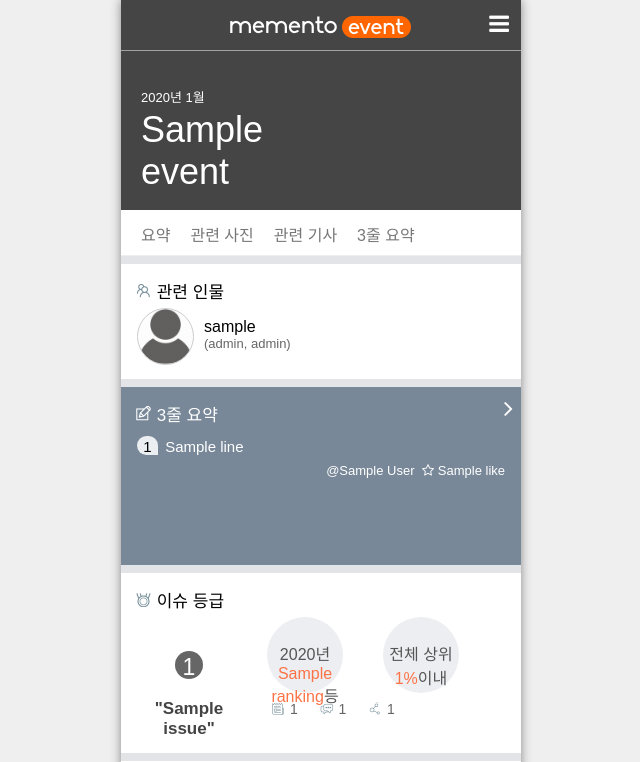
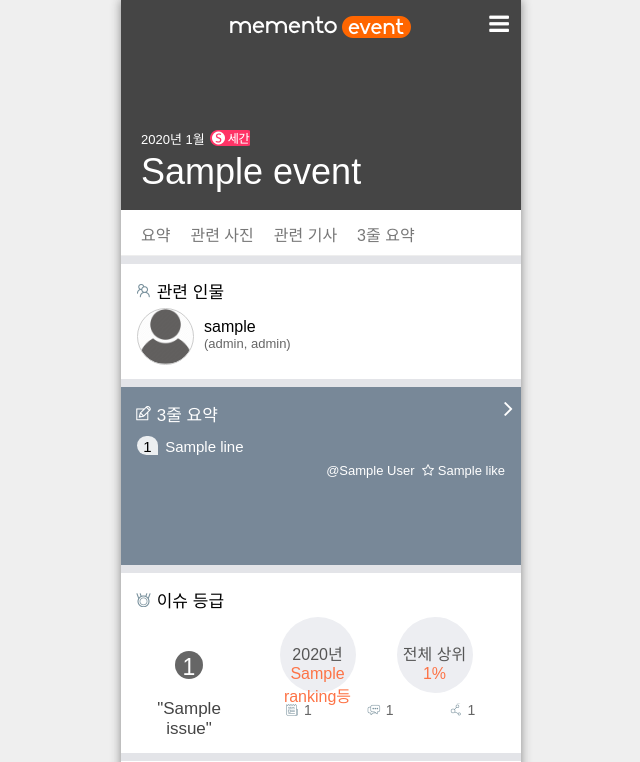
Before and after one commit to memento7/service-frontend, a Python web app: template template/event_magazine/summary.html in a window 1280 px wide. Shown: the top 762 px of the page, without its empty margins (319-959 px from the left). Run offline with Jinja, Linux system fonts and the light colour scheme; the template is opened without the code that fills it: most values are stand-ins (such as "Sample title", 1, 10 or a date in 2020); some libraries are stand-ins or nearby versions.

Commit message:
Improve event-magazine, DTO
Improve `emotions` on event-magazine
Make `repr_image` method on People & Event model
Use People model on `entities` of Event model

```diff
--- a/models/_mockup.py
+++ b/models/_mockup.py
@@ -291,7 +291,7 @@ event80001 = {
 		{
 			'id': 70002,
 			'nickname': "김태희",
-			'roles': ['배우'],
+			'realname': "김태희",
 			'images': [
 				{
 					'path': "https://search.pstatic.net/common?type=o&size=120x150&quality=95&direct=true&src=http%3A%2F%2Fsstatic.naver.net%2Fpeople%2F28%2F201406261348278841.jpg",
@@ -303,7 +303,6 @@ event80001 = {
 			'id': 70003,
 			'nickname': "비",
 			'realname': "정지훈",
-			'roles': ['가수', '배우'],
 			'images': [
 				{
 					'path': "https://search.pstatic.net/common?type=o&size=120x150&quality=95&direct=true&src=http%3A%2F%2Fsstatic.naver.net%2Fpeople%2F71%2F20170123185015611.jpg",
--- a/static/css/event_magazine.css
+++ b/static/css/event_magazine.css
@@ -4,6 +4,7 @@ header{
 	position: absolute;
 	border-bottom-color: white;
 	border-bottom-color: rgba(255, 255, 255, 0.5);
+	border-bottom: none;
 	z-index: 11;
 }
 
@@ -21,6 +22,7 @@ nav.magazine-nav ul li.selected{
 }
 
 
+/* Event Icon Sprite */
 i.event-icon{
 	display: inline-block;
 	width: 15px;
@@ -42,7 +44,13 @@ i.event-icon.icon-news{ background-position: 0 -15px }
 i.event-icon.icon-talk{ background-position: -14px -15px }
 i.event-icon.icon-share{ background-position: -28px -15px }
 
+i.event-icon.icon-happy,
+i.event-icon.icon-sad{ width: 20px; height: 20px }
+i.event-icon.icon-happy{ background-position: 0 -30px }
+i.event-icon.icon-sad{ background-position: -20px -30px }
 
+
+/* Common Header */
 section#event-header{
 	position: relative;
 	height: 210px;
@@ -57,7 +65,7 @@ section#event-header .content{
 	position: absolute;
 	bottom: 10px;
 
-	width: 230px;
+	width: 300px;
 	color: white;
 }
 section#event-header .content h1,
@@ -68,8 +76,11 @@ section#event-header .content h3{
 	padding: 3px 0 7px 20px;
 }
 section#event-header .content h3{ font-size: 13px; padding-bottom: 0 }
-
-
+section#event-header .content h3 span{ vertical-align: middle; }
+section#event-header .content h3 .category-label{
+	margin: 0 0 1px 2px;
+	vertical-align: middle;
+}
 
 
 
@@ -172,6 +183,7 @@ section#three-line-summaries .meta .author{
 }
 
 
+/* 3줄요약 탭 */
 section#three-line-summaries-full{ padding: 0 }
 section#three-line-summaries-full .write-container{
 	padding-bottom: 10px;
@@ -258,7 +270,7 @@ section#issue-rank .full-label{
 	width: 110px;
 	margin: 24px 0 0 -10px;
 	text-align: center;
-	font-weight: bold;
+	/*font-weight: bold;*/
 	font-size: 17px;
 }
 
@@ -267,7 +279,7 @@ section#issue-rank svg.a-rank path.pos{ stroke: #ff6600 }
 section#issue-rank svg.b-rank path.pos{ stroke: #07ce9c }
 section#issue-rank svg.c-rank path.pos{ stroke: rgb(84, 72, 171) }
 
-section#issue-rank .rank.s-rank{ background: #ec588a; background: linear-gradient(135deg, #ec588a 0%, #e0316c 100%); }
+section#issue-rank .rank.s-rank{ background: #ec588a; background: linear-gradient(145deg, #ec588a 0%, #a72651 100%); }
 section#issue-rank .rank.a-rank{ background: #ff6600; background: linear-gradient(135deg, #ff6600 0%, #ff6600 100%); }
 section#issue-rank .rank.b-rank{ background: #07ce9c; background: linear-gradient(135deg, #07ce9c 0%, #05b589 100%); }
 section#issue-rank .rank.c-rank{ background: #ec588a; background: linear-gradient(135deg, #ec588a 0%, #e0316c 100%); }
@@ -283,32 +295,83 @@ section#issue-rank .comment{
 	font-size: 13px;
 	color: #333;
 }
+section#issue-rank .circle-wrap{ margin: 0 12px }
+section#issue-rank .circle-wrap .fl{ width: 50% }
+section#issue-rank .circle-wrap.single .fl{ width: 100% }
 
-section#issue-rank .comment .circle{
+section#issue-rank .circle-wrap .circle{
 	width: 76px;
 	height: 76px;
-	margin: 0 20px;
+	margin: 0 auto;
 	background-color: #edeef2;
 	border-radius: 50%;
 }
-section#issue-rank .comment .circle .content{
+section#issue-rank .circle-wrap .circle .content{
 	width: 100%;
 	padding: 24px 0;
 	text-align: center;
 	font-size: 16px;
 	color: #555;
 }
-section#issue-rank .comment .circle .content strong{ color: #fd7346; font-weight: normal; }
+section#issue-rank .circle-wrap .circle .content strong{ color: #fd7346; font-weight: normal; }
 
 section#issue-rank .sources{
-	margin: 7px 0 0 23px;
+	margin: 8px 0 0 10px;
 	font-size: 14px;
 	color: #666;
 }
-section#issue-rank .sources span{ display: inline-block; margin-right: 17px; vertical-align: middle; }
+section#issue-rank .sources .fl{
+	width: 33%;
+	text-align: center;
+}
+section#issue-rank .sources span{ display: inline-block; vertical-align: middle; }
 section#issue-rank .sources i{ vertical-align: middle; }
 
-/* 관련 기사 */
+
+
+/* 사람들의 반응 */
+section#emotions{
+
+}
+
+section#emotions .content{
+	position: relative;
+	padding: 0 15px 15px;
+	height: 150px;
+}
+section#emotions .content > .fl,
+section#emotions .content > .fr{ width: 50%; position: relative; }
+
+section#emotions .content .icon-wrapper{
+	position: absolute;
+	padding: 4px;
+	background-color: white;
+	border: 1px solid #e6e7e9;
+	border-radius: 50%;
+	z-index: 5;
+}
+section#emotions .content > .fl .icon-wrapper,
+section#emotions .content > .fl .container{ top: 0; left: 0 }
+section#emotions .content > .fr .icon-wrapper,
+section#emotions .content > .fr .container{ top: 0; right: 0 }
+
+section#emotions .content .container{
+	position: absolute;
+	width: calc(100% - 17px);
+	height: 150px;
+	margin: 10px;
+	border: 1px solid #e6e7e9;
+	border-radius: 6px;
+}
+
+/* 연관 키워드 */
+section#keywords{
+}
+section#keywords > div{ padding: 0 15px }
+
+
+
+/* 관련 기사 (탭) */
 section#related-news{
 	margin: 10px 0;
 }
--- a/template/event_magazine/_layout.html
+++ b/template/event_magazine/_layout.html
@@ -1,4 +1,5 @@
 {% extends '/layouts/default.html' %}
+{% import "/macros/event_tile.html" as event_tile %}
 
 {% block title %}{{ event.title }} - 메멘토{% endblock %}
 
@@ -11,10 +12,13 @@
 
 {% block content %}
 	<section id="event-header">
-		<div class="background" style="{{ first_image(event.images, True) }}"></div>
+		<div class="background" style="{{ event.repr_image(True) }}"></div>
 
 		<div class="content">
-			<h3>{{ event.date.year }}년 {{ event.date.month }}월</h3>
+			<h3>
+				<span>{{ event.date.year }}년 {{ event.date.month }}월</span>
+				{{ event_tile.category_label(event.type, 'white') }}
+			</h3>
 			<h1{% if (event.title | length) > 25 %} style="font-size:25px"{% endif %}>
 				{{ event.title }}
 			</h1>
--- a/template/event_magazine/summary.html
+++ b/template/event_magazine/summary.html
@@ -22,7 +22,7 @@
 					<a href="/people/{{ person.id }}">
 						<div class="clearfix">
 							<div class="fl left">
-								<span class="image" style="{{ first_image(person.images, True) }}"></span>
+								<span class="image" style="{{ person.repr_image(True) }}"></span>
 							</div>
 							<div class="fl right">
 								<div>{{ person.nickname }}</div>
@@ -111,46 +111,42 @@
 				</div>
 			</div>
 			<div class="comment fr">
-				<div class="clearfix">
+				<div class="circle-wrap clearfix {{ 'single' if not event.issue_data.ranking else '' }}">
 					{% if event.issue_data.ranking %}
-					<div class="circle fl">
+					<div class="fl">
+						<div class="circle">
 							<div class="content">
 								<span>{{ event.date.year }}년</span><br>
-							<strong>{{ event.issue_data.ranking }}</strong><span>등</span>
+								<strong>{{ event.issue_data.ranking }}등</strong>
+							</div>
 						</div>
 					</div>
 					{% endif %}
-
-					<div class="circle fl">
+					<div class="fl">
+						<div class="circle">
 							<div class="content">
 								<span>전체 상위</span><br>
-							<strong>{{ event.issue_data.top_percentile | int }}%</strong><span>이내</span>
+								<strong>{{ event.issue_data.top_percentile | int }}%</strong>
 							</div>
 						</div>
 					</div>
-				<div class="sources">
+				</div>
+				<div class="sources clearfix">
+					<div class="fl">
 						<i class="event-icon icon-news"></i>
 						<span>{{ event.issue_data.f_article_count }}</span>
+					</div>
 
+					<div class="fl">
 						<i class="event-icon icon-talk"></i>
 						<span>{{ event.issue_data.f_comment_count }}</span>
+					</div>
 
+					<div class="fl">
 						<i class="event-icon icon-share"></i>
 						<span>{{ event.issue_data.f_sns_count }}</span>
 					</div>
-
-				{# <h4>{{ event.issue_data.mention() }}</h4>
-				<div>
-					전체 사건 중 <strong>{{ event.issue_data.ranking }}번째</strong>로 핫한 사건이며,
-					전체 상위 <strong>{{ event.issue_data.top_percentile | round(1) }}%</strong>안에 들어요
 				</div>
-				<div class="reference">
-					<span>언론 언급수</span>
-					<span class="value value-news">{{ event.issue_data.f_article_count }}</span>
-
-					<span>댓글</span>
-					<span class="value value-comment">{{ event.issue_data.f_comment_count }}</span>
-				</div> #}
 			</div>
 
 		</div>
@@ -159,16 +155,28 @@
 	<section id="emotions" class="common-tile">
 		<h3>
 			<i class="event-icon icon-balloon"></i>
-			<span>대중의 반응</span>
+			<span>사람들의 반응</span>
 		</h3>
-		<div>
-			{% if event.emotions %}
+		<div class="content clearfix">
+			<div class="fl">
+				<div class="icon-wrapper">
+					<i class="event-icon icon-happy"></i>
+				</div>
+				<div class="container"></div>
+			</div>
+			<div class="fr">
+				<div class="icon-wrapper">
+					<i class="event-icon icon-sad"></i>
+				</div>
+				<div class="container"></div>
+			</div>
+			<!-- {% if event.emotions %}
 			<img src="./emotion-wordcloud.png" width="100%" style="max-width: 600px">
-			{% endif %}
+			{% endif %} -->
 		</div>
 	</section>
 
-	<section id="emotions" class="common-tile">
+	<section id="keywords" class="common-tile">
 		<h3>
 			<i class="event-icon icon-keyword"></i>
 			<span>연관 키워드</span>
--- a/template/home.html
+++ b/template/home.html
@@ -36,7 +36,7 @@
 						{% for person in person_group %}
 						<a href="/people/{{ person.id }}">
 							<li>
-								<div class="image" style="{{ first_image(person.images, True) }}"></div>
+								<div class="image" style="{{ person.repr_image(True) }}"></div>
 								<h4>{{ person.nickname }}</h4>
 								<div class="role">{{ (person.get_role().values() | first).name }}</div>
 
--- a/template/macros/event_tile.html
+++ b/template/macros/event_tile.html
@@ -42,11 +42,10 @@
 				{{ category_label(event.type) }}
 				{{ emotion_bubbles(event.emotions, 2) }}
 			</div>
-
-		</div>
+		</div>repr
 		<div class="fr">
-			{% if first_image(event.images) %}
-			<img src="{{ first_image(event.images) }}">
+			{% if event.repr_image() %}
+			<div class="image" style="{{ event.repr_image(True) }}"></div>
 			{% endif %}
 		</div>
 	</div>
@@ -56,7 +55,9 @@
 {% macro mini_event_tile(event) -%}
 	<div class="event-tile mini-event-tile">
 		<a href="/event/{{ event.id }}">
-			<div><img src="{{ first_image(event.images) }}" width="100%"></div>
+			<div>
+				<div class="image" style="{{ event.repr_image(True) }}"></div>
+			</div>
 			<h4>{{ event.title }}</h4>
 		</a>
 		<div class="labels">
@@ -73,11 +74,11 @@
 {% macro gallery_event_tile(event) -%}
 	<a href="/event/{{ event.id }}">
 		<div class="event-tile gallery-event-tile">
-			<div class="background" style="{{ first_image(event.images, True) }}"></div>
+			<div class="background" style="{{ event.repr_image(True) }}"></div>
 
 			<div class="labels">
 				{{ issue_label(event.issue_data) }}
-				{{ category_label(event.type, 'black') }}
+				{{ category_label(event.type, 'white') }}
 			</div>
 
 			<h4>{{ event.title }}</h4>
--- a/template/people_magazine/_layout.html
+++ b/template/people_magazine/_layout.html
@@ -11,7 +11,7 @@
 
 {% block content %}
 	<section id="people-header">
-		<div class="background" style="{{ first_image(person.images, True)  }}"></div>
+		<div class="background" style="{{ person.repr_image(True)  }}"></div>
 
 		<svg width="100%" height="120" viewBox="0 0 100 120" preserveAspectRatio="none">
 			<line x1="0" y1="0" x2="100%" y2="120" style="stroke:rgb(255,0,0);stroke-width:3" />
--- a/template/weekly.html
+++ b/template/weekly.html
@@ -13,7 +13,7 @@
 {% block content %}
 	<section id="weekly-header">
 		{% if events | length %}
-		<div class="background" style="{{ first_image(events[0].images, True) }}"></div>
+		<div class="background" style="{{ events[0].repr_image(True) }}"></div>
 		{% else %}
 		<div class="background"></div>
 		{% endif %}
```
Also changed, not shown: models/event.py (+14 -2 lines), models/people.py (+21 -6 lines), static/css/components.css (+18 -8 lines), static/images/event_icon_sprite.png, template/sidemenu.html (deleted). Lines whose indentation alone changed are shown as unchanged.
